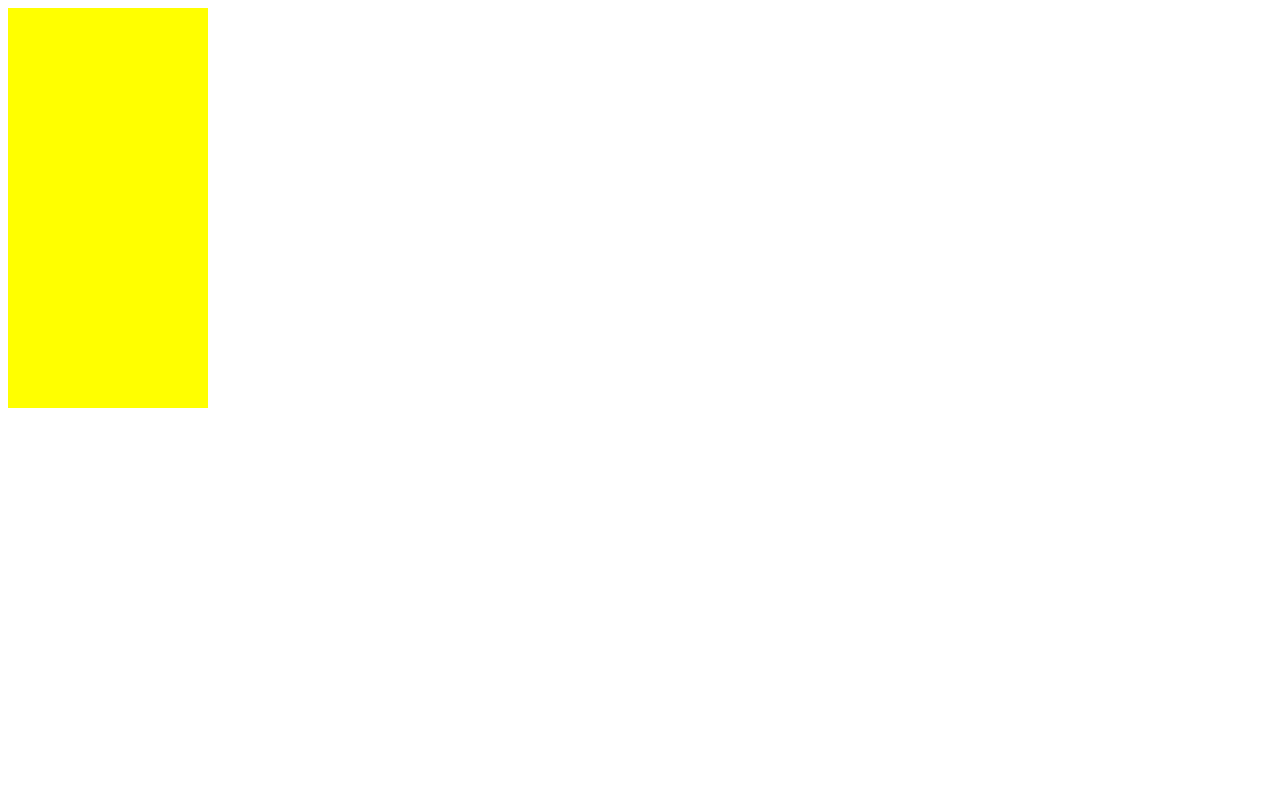
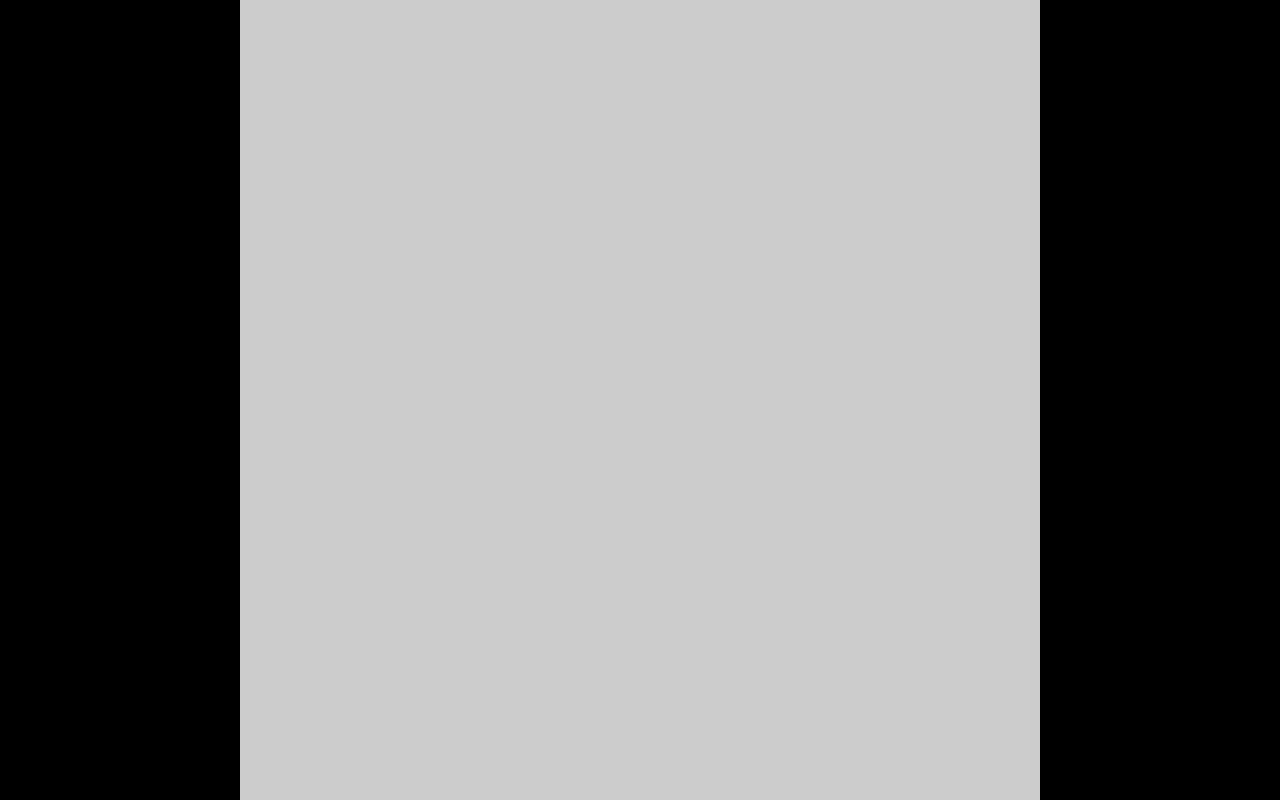
Before and after one commit to vankatwijk/Snake-Vanilla-JS, a plain HTML site: page index.html in a window 1280 px wide. Drawn offline with Linux system fonts and the light colour scheme.

Commit message:
game board setup

```diff
--- a/css/style.css
+++ /dev/null
@@ -1,13 +0,0 @@
-div {
-    background: yellow;
-    height: 20px;
-    width: 20px;
-}
-
-.grid {
-    background-color: blue;
-    height : 400px;
-    width:200px;
-    display: flex;
-    flex-wrap: wrap;
-}
--- a/index.html
+++ b/index.html
@@ -4,214 +4,36 @@
     <meta charset="UTF-8">
     <meta name="viewport" content="width=device-width, initial-scale=1.0">
     <meta http-equiv="X-UA-Compatible" content="ie=edge">
-    <title>Tetris Game</title>
-    <script src="js/app.js" charset="utf-8"></script>
-    <link rel="stylesheet" href="css/style.css">
+    <title>Snake</title>
+    <style>
+        body {
+            min-height:100vh;
+            width:100vw;
+            display:flex;
+            justify-content: center;
+            align-items: center;
+            margin:0;
+            background: black;
+        }
+        #game-board{
+            background-color: #ccc;
+            width:100vmin;
+            height:100vmin;
+            display: grid;
+            grid-template-rows: repeat(21,1fr);
+            grid-template-columns: repeat(21,1fr);
+        }
+        .snake{
+            background-color:hsl(200,100%,50%);
+            border: .25vmin solid black
+        }
+        .food{
+            background-color:hsl(50,100%,50%);
+            border: .25vmin solid black
+        }
+    </style>
 </head>
 <body>
-    <div class="game">
-        <div class="grid">
-            <div></div>
-            <div></div>
-            <div></div>
-            <div></div>
-            <div></div>
-            <div></div>
-            <div></div>
-            <div></div>
-            <div></div>
-            <div></div>
-            <div></div>
-            <div></div>
-            <div></div>
-            <div></div>
-            <div></div>
-            <div></div>
-            <div></div>
-            <div></div>
-            <div></div>
-            <div></div>
-            <div></div>
-            <div></div>
-            <div></div>
-            <div></div>
-            <div></div>
-            <div></div>
-            <div></div>
-            <div></div>
-            <div></div>
-            <div></div>
-            <div></div>
-            <div></div>
-            <div></div>
-            <div></div>
-            <div></div>
-            <div></div>
-            <div></div>
-            <div></div>
-            <div></div>
-            <div></div>
-            <div></div>
-            <div></div>
-            <div></div>
-            <div></div>
-            <div></div>
-            <div></div>
-            <div></div>
-            <div></div>
-            <div></div>
-            <div></div>
-            <div></div>
-            <div></div>
-            <div></div>
-            <div></div>
-            <div></div>
-            <div></div>
-            <div></div>
-            <div></div>
-            <div></div>
-            <div></div>
-            <div></div>
-            <div></div>
-            <div></div>
-            <div></div>
-            <div></div>
-            <div></div>
-            <div></div>
-            <div></div>
-            <div></div>
-            <div></div>
-            <div></div>
-            <div></div>
-            <div></div>
-            <div></div>
-            <div></div>
-            <div></div>
-            <div></div>
-            <div></div>
-            <div></div>
-            <div></div>
-            <div></div>
-            <div></div>
-            <div></div>
-            <div></div>
-            <div></div>
-            <div></div>
-            <div></div>
-            <div></div>
-            <div></div>
-            <div></div>
-            <div></div>
-            <div></div>
-            <div></div>
-            <div></div>
-            <div></div>
-            <div></div>
-            <div></div>
-            <div></div>
-            <div></div>
-            <div></div>
-            <div></div>
-            <div></div>
-            <div></div>
-            <div></div>
-            <div></div>
-            <div></div>
-            <div></div>
-            <div></div>
-            <div></div>
-            <div></div>
-            <div></div>
-            <div></div>
-            <div></div>
-            <div></div>
-            <div></div>
-            <div></div>
-            <div></div>
-            <div></div>
-            <div></div>
-            <div></div>
-            <div></div>
-            <div></div>
-            <div></div>
-            <div></div>
-            <div></div>
-            <div></div>
-            <div></div>
-            <div></div>
-            <div></div>
-            <div></div>
-            <div></div>
-            <div></div>
-            <div></div>
-            <div></div>
-            <div></div>
-            <div></div>
-            <div></div>
-            <div></div>
-            <div></div>
-            <div></div>
-            <div></div>
-            <div></div>
-            <div></div>
-            <div></div>
-            <div></div>
-            <div></div>
-            <div></div>
-            <div></div>
-            <div></div>
-            <div></div>
-            <div></div>
-            <div></div>
-            <div></div>
-            <div></div>
-            <div></div>
-            <div></div>
-            <div></div>
-            <div></div>
-            <div></div>
-            <div></div>
-            <div></div>
-            <div></div>
-            <div></div>
-            <div></div>
-            <div></div>
-            <div></div>
-            <div></div>
-            <div></div>
-            <div></div>
-            <div></div>
-            <div></div>
-            <div></div>
-            <div></div>
-            <div></div>
-            <div></div>
-            <div></div>
-            <div></div>
-            <div></div>
-            <div></div>
-            <div></div>
-            <div></div>
-            <div></div>
-            <div></div>
-            <div></div>
-            <div></div>
-            <div></div>
-            <div></div>
-            <div></div>
-            <div></div>
-            <div></div>
-            <div></div>
-            <div></div>
-            <div></div>
-            <div></div>
-            <div></div>
-            <div></div>
-            <div></div>
-            <div></div>
-            <div></div>
-            <div></div>
-        </div>
-    </div>
+    <div id="game-board"></div>
 </body>
 </html>
--- a/js/app.js
+++ /dev/null
@@ -1,43 +0,0 @@
-document.addEventListener('DOMCintentLoaded', () => {
-
-    const grid = document.querySelector('.grid')
-    const width = 10
-    const height = 20
-
-    //The Tetrominoes
-    const lTetromino = [
-        [1, GRID_WIDTH + 1, GRID_WIDTH * 2 + 1, 2],
-        [GRID_WIDTH, GRID_WIDTH + 1, GRID_WIDTH + 2, GRID_WIDTH * 2 + 2],
-        [1, GRID_WIDTH + 1, GRID_WIDTH * 2 + 1, GRID_WIDTH * 2],
-        [GRID_WIDTH, GRID_WIDTH * 2, GRID_WIDTH * 2 + 1, GRID_WIDTH * 2 + 2]
-    ]
-
-    const zTetromino = [
-        [0, GRID_WIDTH, GRID_WIDTH + 1, GRID_WIDTH * 2 + 1],
-        [GRID_WIDTH + 1, GRID_WIDTH + 2, GRID_WIDTH * 2, GRID_WIDTH * 2 + 1],
-        [0, GRID_WIDTH, GRID_WIDTH + 1, GRID_WIDTH * 2 + 1],
-        [GRID_WIDTH + 1, GRID_WIDTH + 2, GRID_WIDTH * 2, GRID_WIDTH * 2 + 1]
-    ]
-
-    const tTetromino = [
-        [1, GRID_WIDTH, GRID_WIDTH + 1, GRID_WIDTH + 2],
-        [1, GRID_WIDTH + 1, GRID_WIDTH + 2, GRID_WIDTH * 2 + 1],
-        [GRID_WIDTH, GRID_WIDTH + 1, GRID_WIDTH + 2, GRID_WIDTH * 2 + 1],
-        [1, GRID_WIDTH, GRID_WIDTH + 1, GRID_WIDTH * 2 + 1]
-    ]
-
-    const oTetromino = [
-        [0, 1, GRID_WIDTH, GRID_WIDTH + 1],
-        [0, 1, GRID_WIDTH, GRID_WIDTH + 1],
-        [0, 1, GRID_WIDTH, GRID_WIDTH + 1],
-        [0, 1, GRID_WIDTH, GRID_WIDTH + 1]
-    ]
-
-    const iTetromino = [
-        [1, GRID_WIDTH + 1, GRID_WIDTH * 2 + 1, GRID_WIDTH * 3 + 1],
-        [GRID_WIDTH, GRID_WIDTH + 1, GRID_WIDTH + 2, GRID_WIDTH + 3],
-        [1, GRID_WIDTH + 1, GRID_WIDTH * 2 + 1, GRID_WIDTH * 3 + 1],
-        [GRID_WIDTH, GRID_WIDTH + 1, GRID_WIDTH + 2, GRID_WIDTH + 3]
-    ]
-
-})
```
Also changed, not shown: 1 other file.
